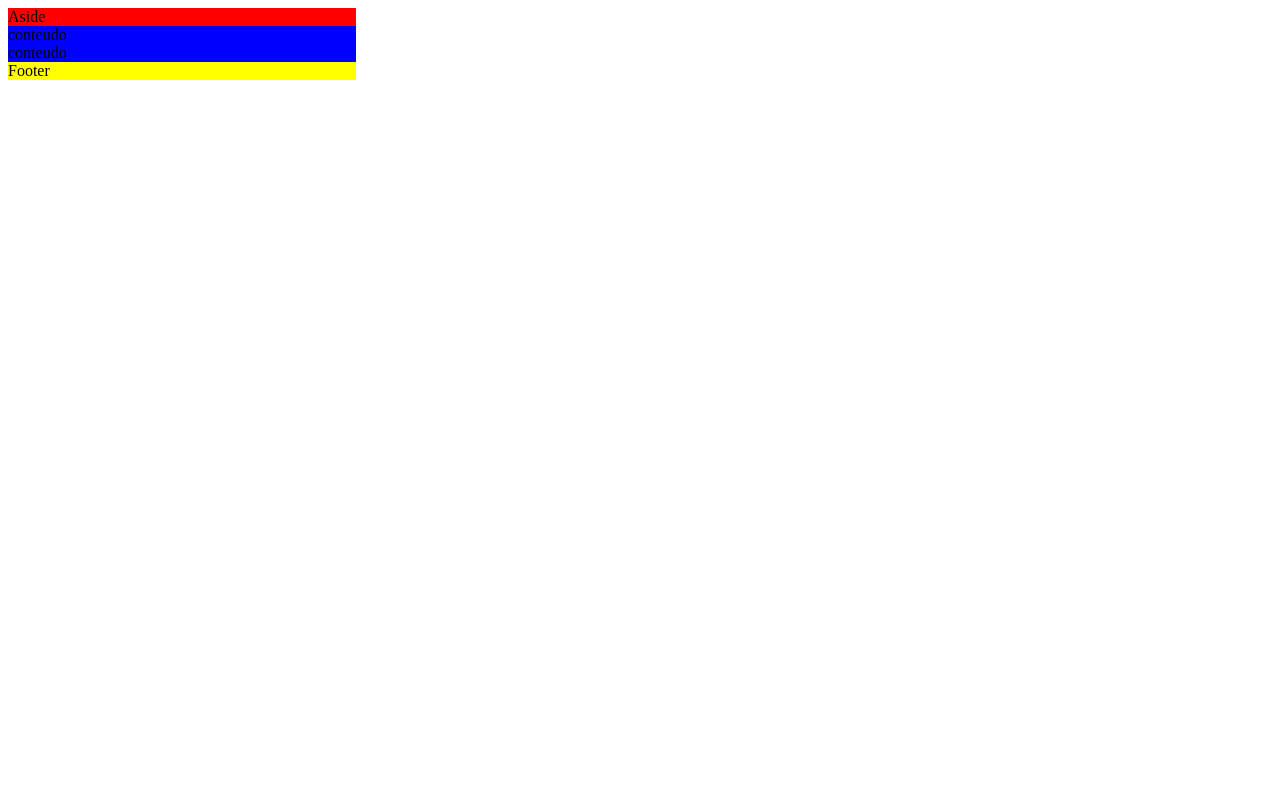
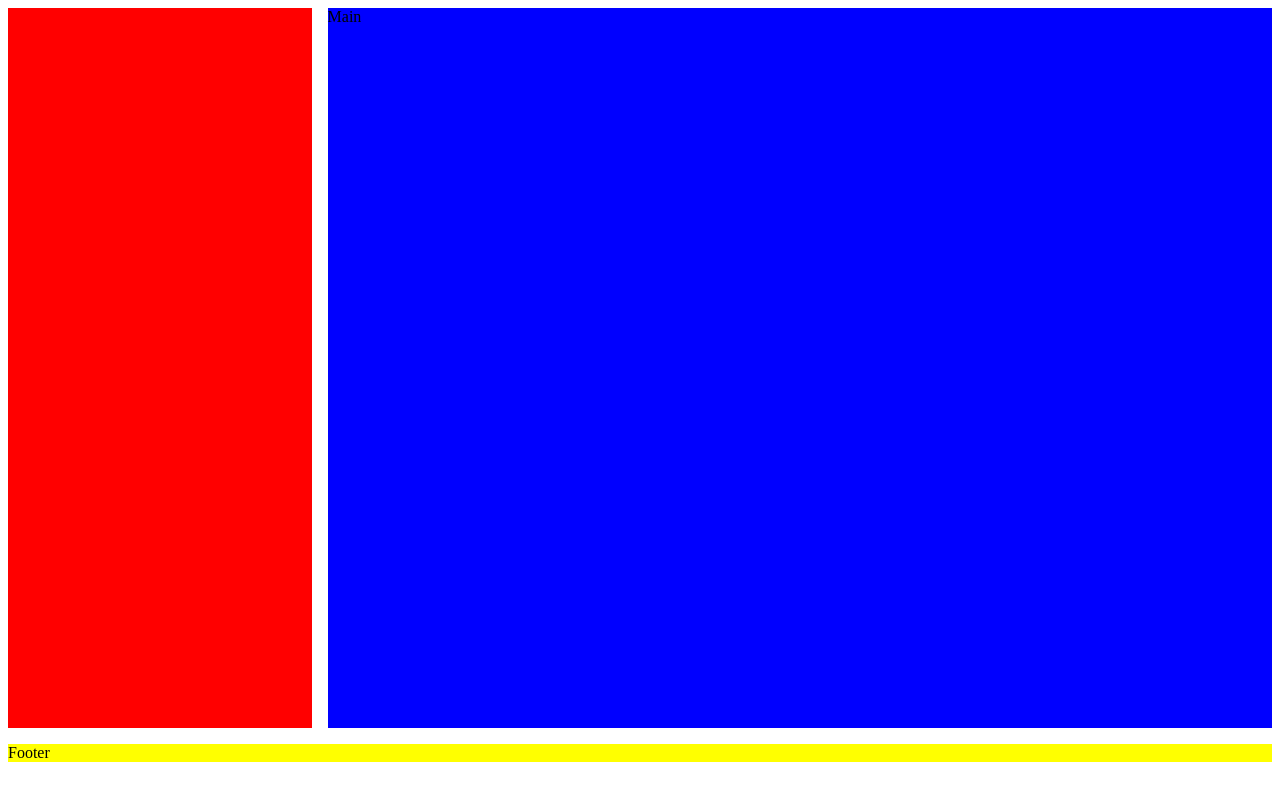
Before and after one commit to hstrada/redist, a React app in the folder redist/: page / in a window 1280 px wide. Shown: the top 800 px of the page. Built offline with nearby package versions, Linux system fonts and the light colour scheme.

Commit message:
organizing css

```diff
--- a/redist/package.json
+++ b/redist/package.json
@@ -16,6 +16,7 @@
     "css-loader": "^6.7.3",
     "electron": "^23.1.3",
     "html-webpack-plugin": "^4.0.0",
+    "style-loader": "^3.3.2",
     "url-loader": "^4.1.1",
     "webpack": "^5.76.1",
     "webpack-cli": "^5.0.1",
--- a/redist/src/App.jsx
+++ b/redist/src/App.jsx
@@ -8,13 +8,10 @@ export function App() {
   // }, []);
 
   return (
-    <>
-      <aside className="o-aside">Aside</aside>
-      <main className="o-main">
-        <div className="o-keys">conteudo</div>
-        <div className="o-values">conteudo</div>
-      </main>
+    <div className="app">
+      <aside className="o-aside"></aside>
+      <main className="o-main">Main</main>
       <footer className="o-footer">Footer</footer>
-    </>
+    </div>
   );
 }
--- a/redist/src/app.css
+++ b/redist/src/app.css
@@ -0,0 +1,28 @@
+.app {
+    display: grid;
+
+    grid-template-areas:
+        "aside main main main"
+        "footer footer footer footer";
+
+    grid-gap: 1rem;
+
+    grid-template-columns: auto auto auto auto;
+
+    grid-template-rows: 90vh auto;
+}
+
+.o-aside {
+    grid-area: aside;
+    background: red;
+}
+
+.o-main {
+    grid-area: main;
+    background: blue;
+}
+
+.o-footer {
+    grid-area: footer;
+    background: yellow;
+}
--- a/redist/src/index.css
+++ /dev/null
@@ -1,27 +0,0 @@
-body {
-    display: grid;
-
-    grid-template-areas:
-        "aside main main main"
-        "footer footer footer footer";
-
-    grid-gap: 1rem;
-
-    grid-template-columns: auto auto auto;
-    grid-template-rows: auto 100vh auto;
-}
-
-.o-aside {
-    grid-area: aside;
-    background-color: red;
-}
-
-.o-main {
-    grid-area: main;
-    background-color: blue;
-}
-
-.o-footer {
-    grid-area: footer;
-    background-color: yellow;
-}
--- a/redist/src/index.js
+++ b/redist/src/index.js
@@ -1,7 +1,6 @@
 import React from 'react';
 import ReactDOM from 'react-dom/client';
 import { App } from './App';
-import './index.css';
 
 const rootNode = document.getElementById('root');
 const root = ReactDOM.createRoot(rootNode);
--- a/redist/webpack.config.js
+++ b/redist/webpack.config.js
@@ -27,7 +27,7 @@ module.exports = {
       },
       {
         test: /\.css$/i,
-        use: ['css-loader']
+        use: ['style-loader', 'css-loader']
       }
     ]
   },
```
Also changed, not shown: redist/src/components/Menu.jsx (added), 1 other file (tests, documents, lock files or other folders).
